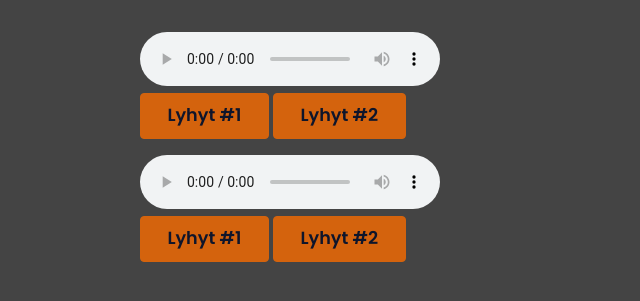
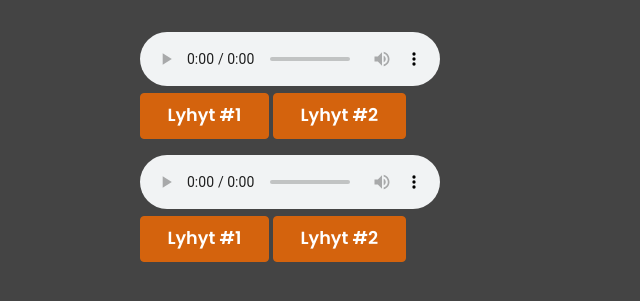
Before and after one commit to haukkalasse/musavisa, a PHP site: page / in a window 1280 px wide. Shown: the part 110-411 px from the top of the page, without its empty margins (0-640 px from the left). Run offline with PHP 8.4, Linux system fonts and the light colour scheme; style sheets or scripts are compiled from the project's sources.

Commit message:
Removed color

```diff
--- a/sass/base/elements/_buttons.scss
+++ b/sass/base/elements/_buttons.scss
@@ -3,5 +3,4 @@ input[type="button"],
 input[type="reset"],
 input[type="submit"] {
 	@include button(1em);
-	color: $color__blue;
 }
```
